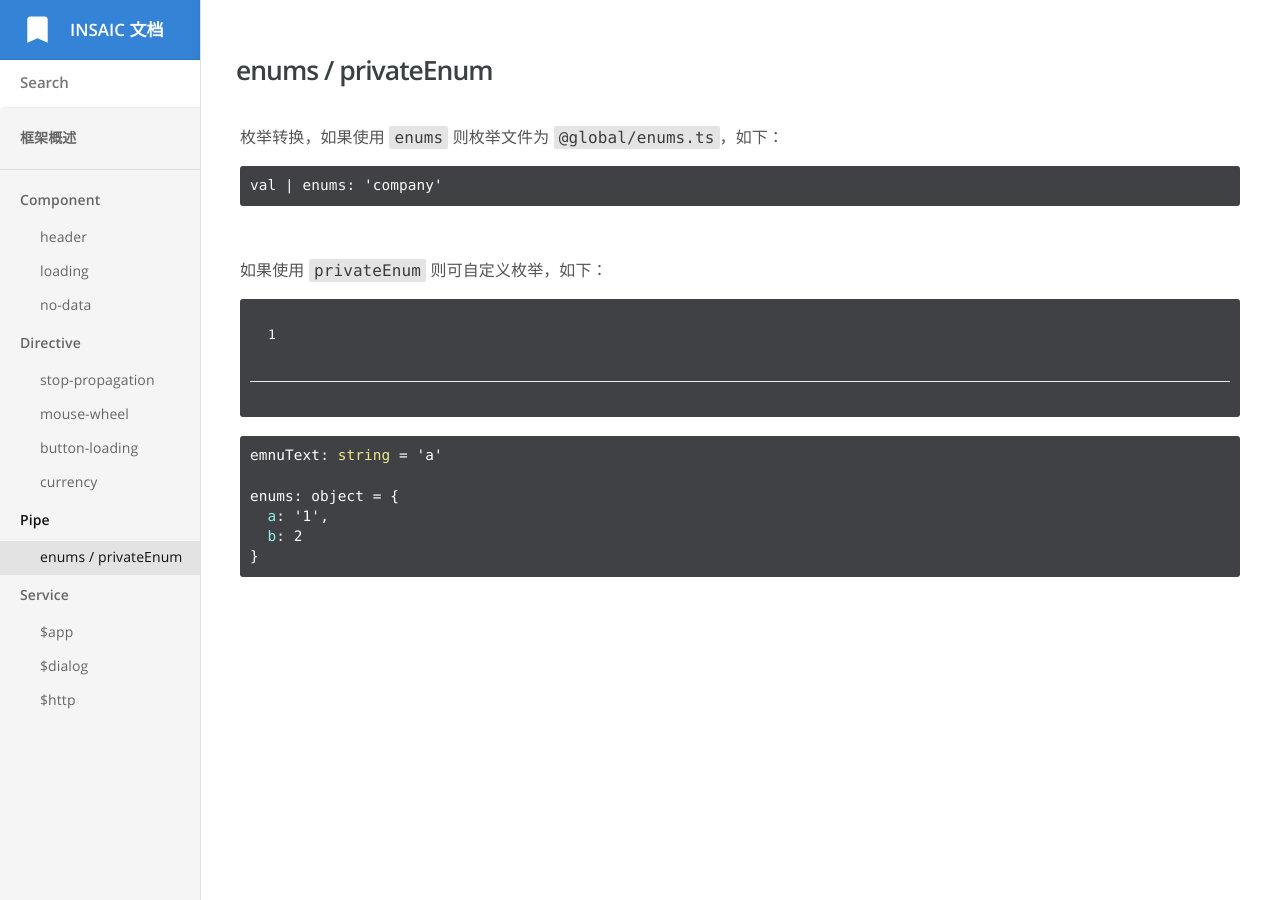
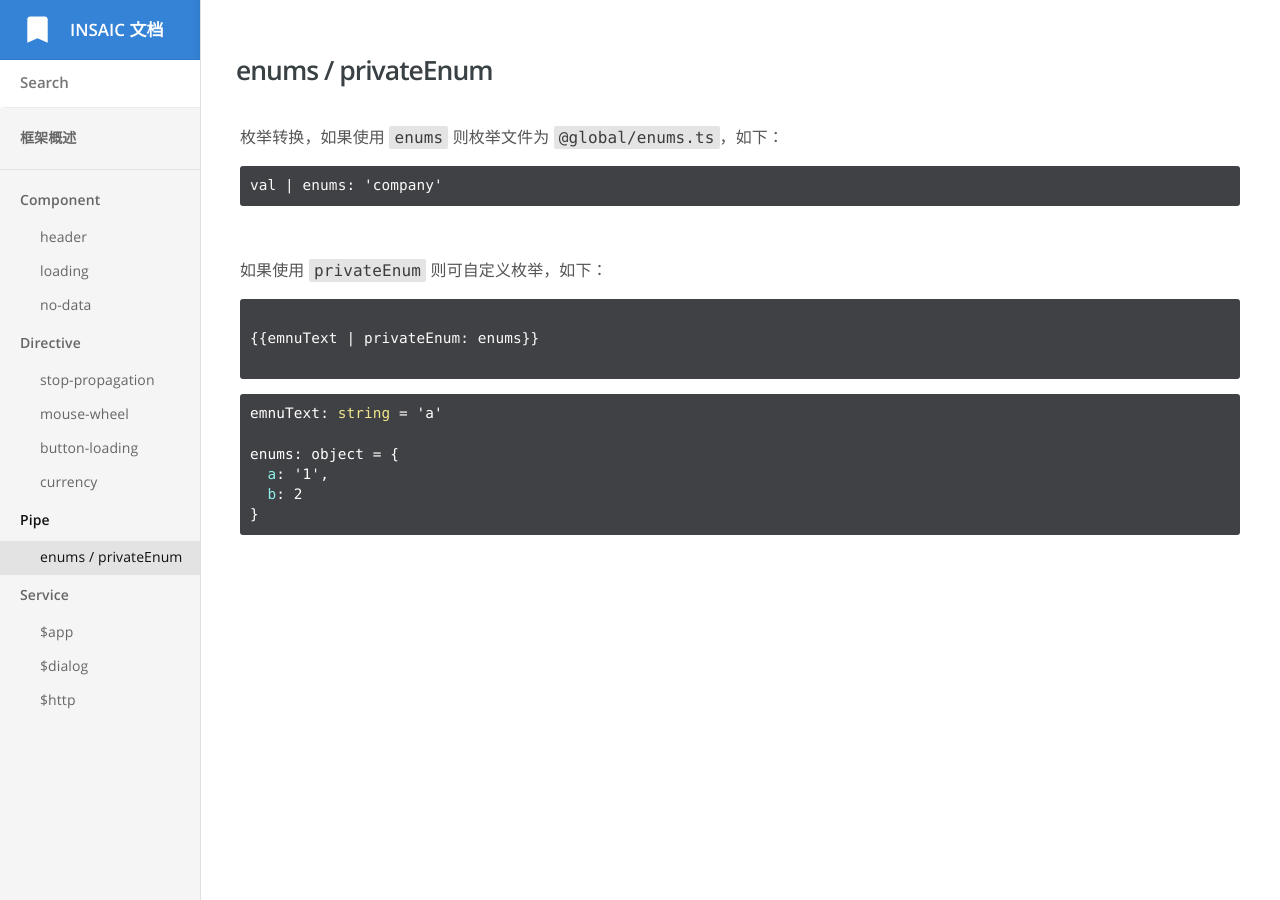
Before and after one commit to insaic/insaic.github.io, a Jekyll site: the page built from _docs/pipe/enums.md, in a window 1280 px wide. Built offline with Jekyll 4.4.1, drawn with Linux system fonts in a browser that asks for light colours.

Commit message:
Update enums.md

````diff
--- a/_docs/pipe/enums.md
+++ b/_docs/pipe/enums.md
@@ -14,9 +14,11 @@ val | enums: 'company'
 
 如果使用 `privateEnum` 则可自定义枚举，如下：
 
-{% highlight html linenos %}
+```html
+{% raw %}
 {{emnuText | privateEnum: enums}}
-{% endhighlight %}
+{% endraw %}
+```
 
 
 ```typescript
````
